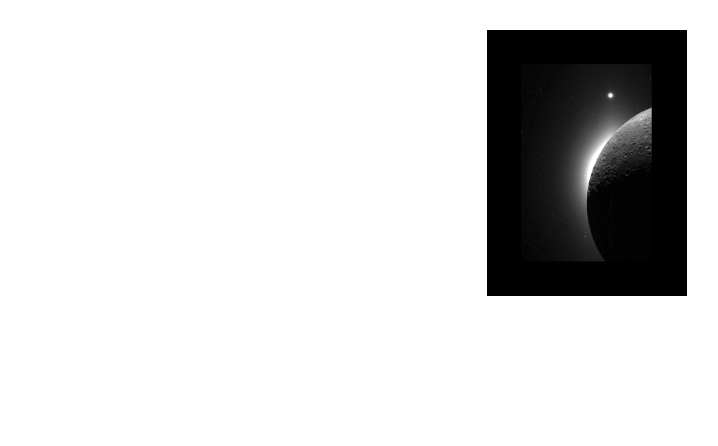
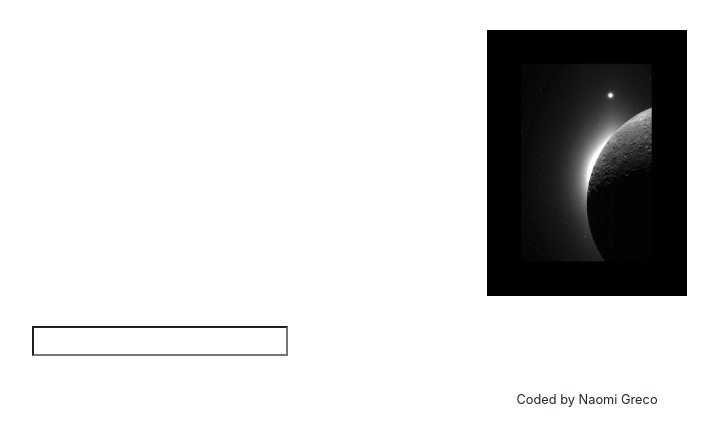
Before and after one commit to Nay-nay93/dictionary-nay, a React (Create React App) app: page / in a window 1280 px wide. Shown: the top 446 px of the page, without its empty margins (53-771 px from the left). Built offline with nearby package versions, Linux system fonts and the light colour scheme.

Commit message:
added basic search engine

```diff
--- a/public/index.html
+++ b/public/index.html
@@ -26,7 +26,7 @@
       work correctly both with client-side routing and a non-root public URL.
       Learn how to configure a non-root public URL by running `npm run build`.
     -->
-    <title>React App</title>
+    <title>Dictionary</title>
   </head>
   <body>
     <noscript>You need to enable JavaScript to run this app.</noscript>
--- a/src/App.css
+++ b/src/App.css
@@ -7,3 +7,8 @@
   display: block;
   margin: 0 auto;
 }
+
+.App-footer {
+  text-align: center;
+  margin: 30px 0;
+}
--- a/src/App.js
+++ b/src/App.js
@@ -1,12 +1,20 @@
 import logo from './logo.jpg'
 import './App.css';
+import Dictionary from "./Dictionary";
 
 export default function App() {
   return (
     <div className="App">
+      <div className="container">
+
       <header className="App-header">
         <img src={logo} className="App-logo img-fluid" alt="logo" />
       </header>
+      <main>
+        <Dictionary />
+      </main>
+      <footer className="App-footer"> <small>Coded by Naomi Greco </small></footer>
+      </div>
     </div>
   );
 }
--- /dev/null
+++ b/src/Dictionary.js
@@ -0,0 +1,23 @@
+import React, {useState} from "react";
+import "./Dictionary.css";
+
+export default function Dictionary() {
+    let [keyword, setKeyword] = useState("");
+
+    function search(event) {
+        event.preventDefault();
+        alert(`Searching for ${keyword}`);
+    }
+
+function handleKeywordChange(event) {
+    setKeyword(event.target.value);
+}
+
+    return (
+    <div className="Dictionary">
+        <form onSubmit={search}>
+            <input type="search" onChange= {handleKeywordChange} />
+        </form>
+    </div>
+    );
+}
```
Also changed, not shown: src/Dictionary.css (added).
